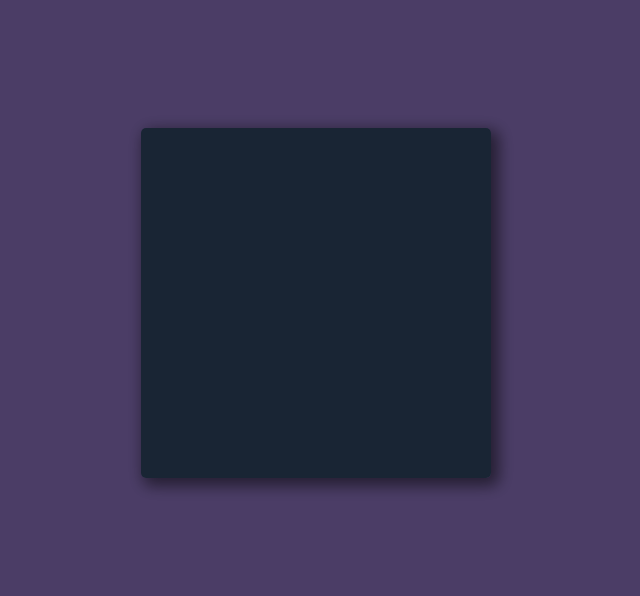
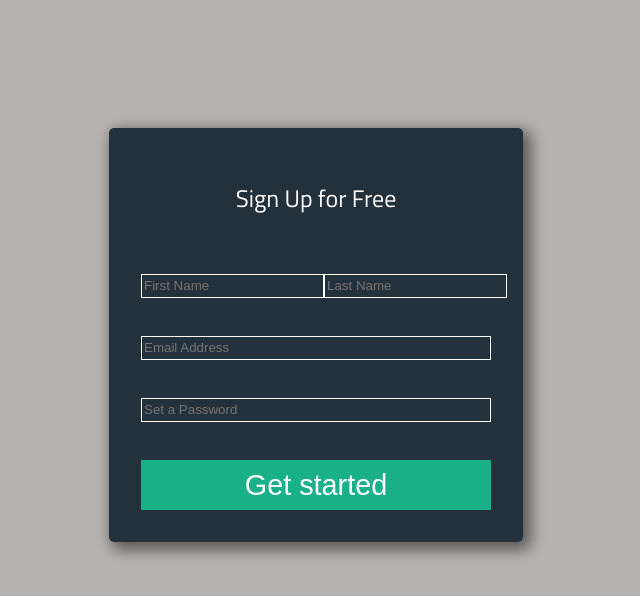
Before and after one commit to freshcodeAlice/react-learning-practice, a React (Create React App) app: page / in a window 1280 px wide. Shown: the top 596 px of the page, without its empty margins (324-964 px from the left). Built offline with nearby package versions, Linux system fonts and the light colour scheme.

Commit message:
SignUp styles

```diff
--- a/src/components/FormContainer/FormContainer.css
+++ b/src/components/FormContainer/FormContainer.css
@@ -1,5 +1,8 @@
+@import url('https://fonts.googleapis.com/css2?family=Titillium+Web:wght@400;600&display=swap');
+
+
 body {
-    background-color: #b9f;
+    background-color: #c1bdba;
 }
 
 .overlay {
@@ -8,9 +11,11 @@ body {
     bottom: 0;
     left: 0;
     right: 0;
-    background-color: rgba(0,0,0,.6);
+    background-color: rgba(0, 0, 0, 0.056);
     z-index: 1;
 }
+
+/**/
 
 .form-container {
     width: 350px;
@@ -19,5 +24,39 @@ body {
     z-index: 2;
     border-radius: 5px;
     box-shadow: 5px 5px 15px 3px rgba(0,0,0,0.51);
-    background-color: rgba(19,35,47,0.9);
+    background-color: rgba(19, 35, 47, 0.9);
+    color: white;
+    display: flex;
+    flex-direction: column;
+    justify-content: space-between;
+    align-items: stretch;
+    padding: 2em;
+    font-family: 'Titillium Web', sans-serif;
 }
+
+.form-container .header {
+    font-weight: 400;
+    text-align: center;
+
+}
+
+.input-container {
+    display: flex;
+    flex-direction: row;
+    justify-content: space-between;
+}
+
+.form-container input {
+    border: none;
+    height: 20px;
+    background-color: transparent;
+    border: 1px solid white
+}
+
+.form-container button {
+    height: 50px;
+    border: none;
+    background-color: #1ab188;
+    color: inherit;
+    font-size: 1.8em;
+}
--- a/src/components/FormContainer/SignUpForm/index.js
+++ b/src/components/FormContainer/SignUpForm/index.js
@@ -9,7 +9,18 @@ class SignUpForm extends React.Component {
     }
 
     render() {
-        return null
+        return (
+            <>
+                <h2 class="header"> Sign Up for Free</h2>
+                <div className='input-container'>
+                    <input type="text" placeholder='First Name'/>
+                    <input type="text" placeholder='Last Name'/>
+                </div>
+                <input type="email" placeholder='Email Address' />
+                <input type="password" placeholder='Set a Password'/>
+                <button> Get started</button>
+            </>
+        )
     }
 }
 
```
